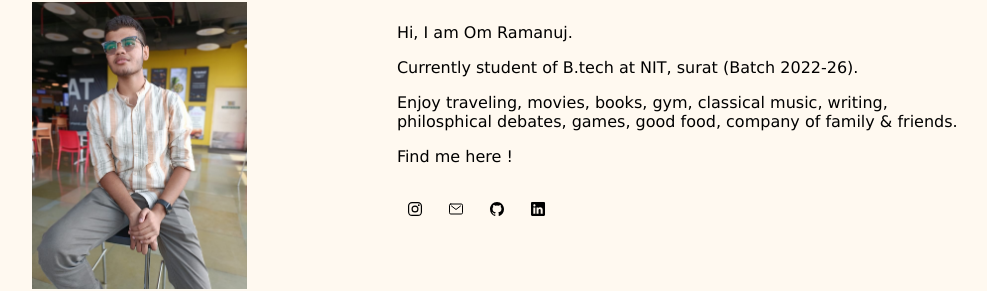
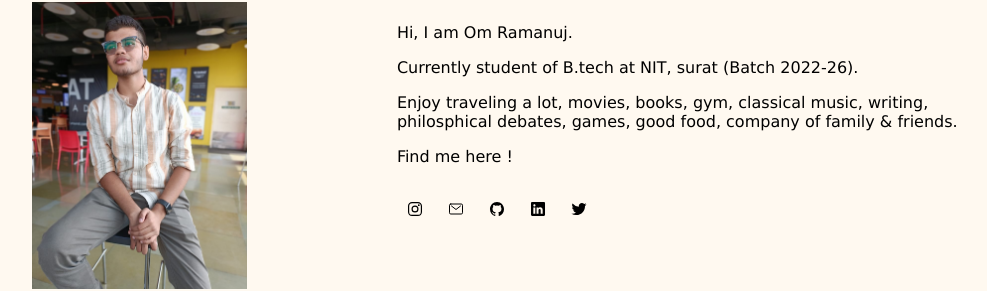
Before and after one commit to Omramanuj/Web, a plain HTML site: page index.html in a window 1280 px wide. Shown: the part 196-487 px from the top of the page, without its empty margins (226-1213 px from the left). Drawn offline with nearby package versions, Linux system fonts and the light colour scheme.

Commit message:
twtiiter added

```diff
--- a/index.html
+++ b/index.html
@@ -18,7 +18,7 @@
     <p>Hi, I am Om Ramanuj.</p>
     <p>Currently student of B.tech at NIT, surat (Batch 2022-26).</p>
 
-    <p>Enjoy traveling, movies, books, gym, classical music, writing, philosphical debates, games, good food, company of family & friends.</p>
+    <p>Enjoy traveling a lot, movies, books, gym, classical music, writing, philosphical debates, games, good food, company of family & friends.</p>
     <p>Find me here !</p>
     <br>
     <a class= insta href="https://instagram.com/ramanuj_om/" target="_blank">
@@ -33,6 +33,9 @@
     <a class= insta href="https://www.linkedin.com/in/om-ramanuj-511501266/" target="_blank">
         <ion-icon name="logo-linkedin"></ion-icon>
     </a>
+    <a class= insta href="https://twitter.com/Om_RRamanuj" target="_blank">
+        <ion-icon name="logo-twitter"></ion-icon>
+    </a>
     </div>
     <script type="module" src="https://unpkg.com/ionicons@5.5.2/dist/ionicons/ionicons.esm.js"></script>
     <script nomodule src="https://unpkg.com/ionicons@5.5.2/dist/ionicons/ionicons.js"></script>
```
